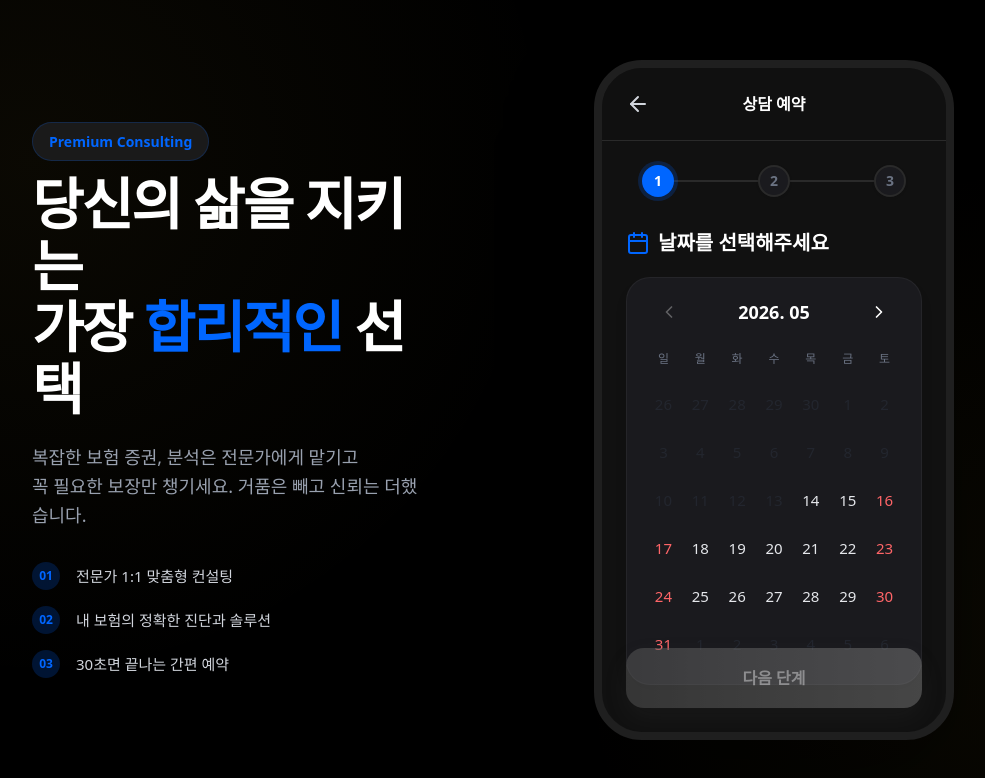
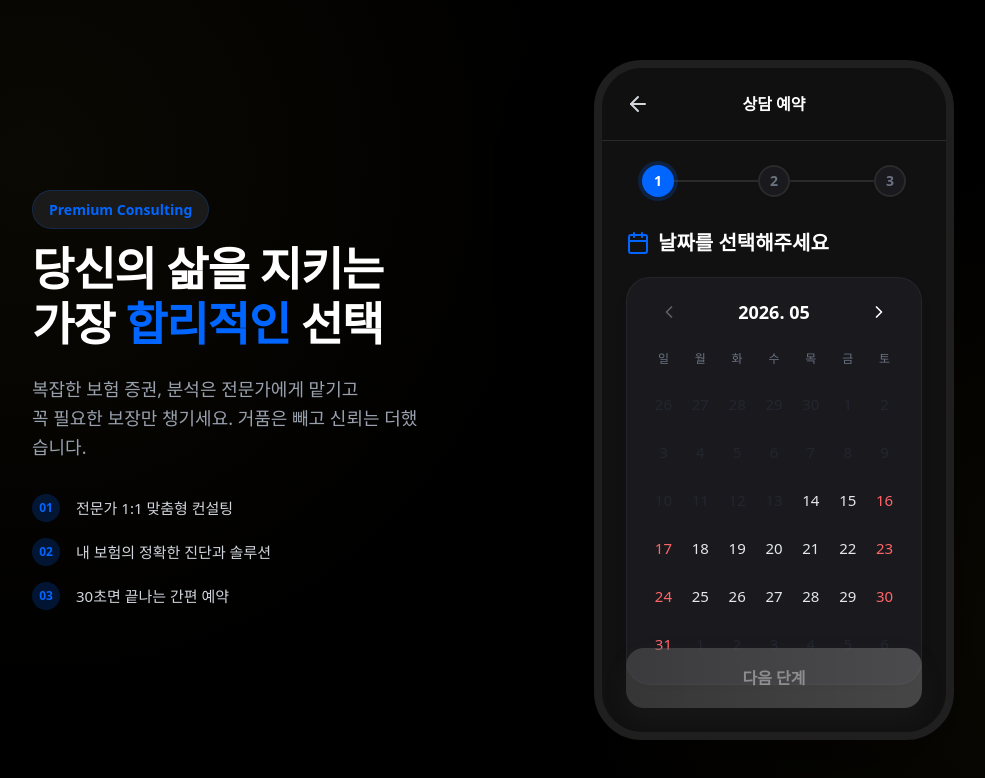
Before and after one commit to easyyglobal/Hojune-Lee, a React (Vite) app: page /booking in a window 1280 px wide. Shown: the top 778 px of the page, without its empty margins (96-1081 px from the left). Built offline with nearby package versions, Linux system fonts and the light colour scheme; a web font is replaced by a local one.

Commit message:
fix(layout): Adjust mobile heading font size
Reduce the font size of the main heading on mobile devices to improve readability and prevent overflow. Increase lg breakpoint font size for better hierarchy.

```diff
--- a/src/components/layout/MobileLayout.tsx
+++ b/src/components/layout/MobileLayout.tsx
@@ -22,7 +22,7 @@ export default function MobileLayout({ children }: MobileLayoutProps) {
           <div className="inline-flex items-center px-4 py-2 bg-[#1A1A1A] rounded-[30px] border border-primary/20 mb-3 text-[14px] font-semibold text-primary">
             Premium Consulting
           </div>
-          <h1 className="text-[56px] font-extrabold leading-[1.1] tracking-[-2px] text-white mb-6">
+          <h1 className="text-[40px] lg:text-[46px] font-extrabold leading-[1.2] tracking-tight text-white mb-6">
             당신의 삶을 지키는<br/>가장 <span className="text-primary">합리적인</span> 선택
           </h1>
           <p className="text-[18px] leading-[1.6] text-gray-400 mb-8">
```
